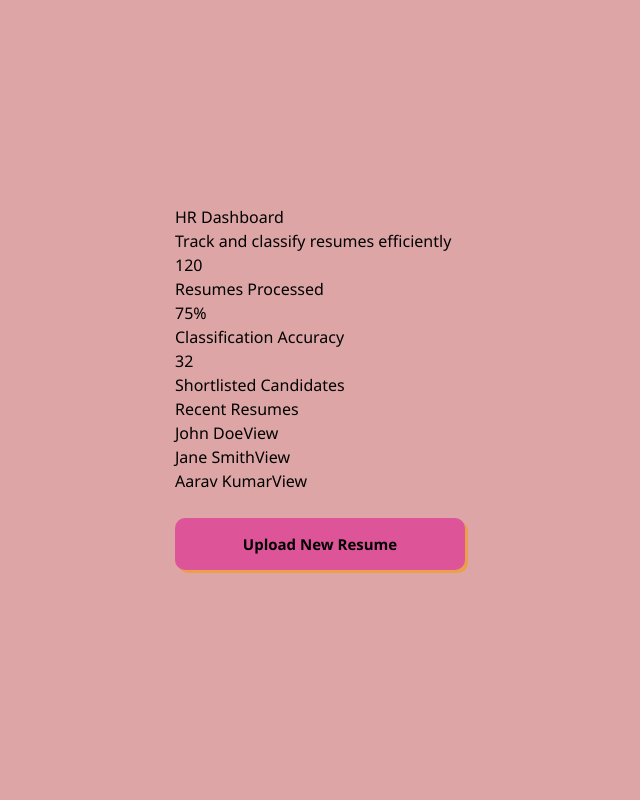
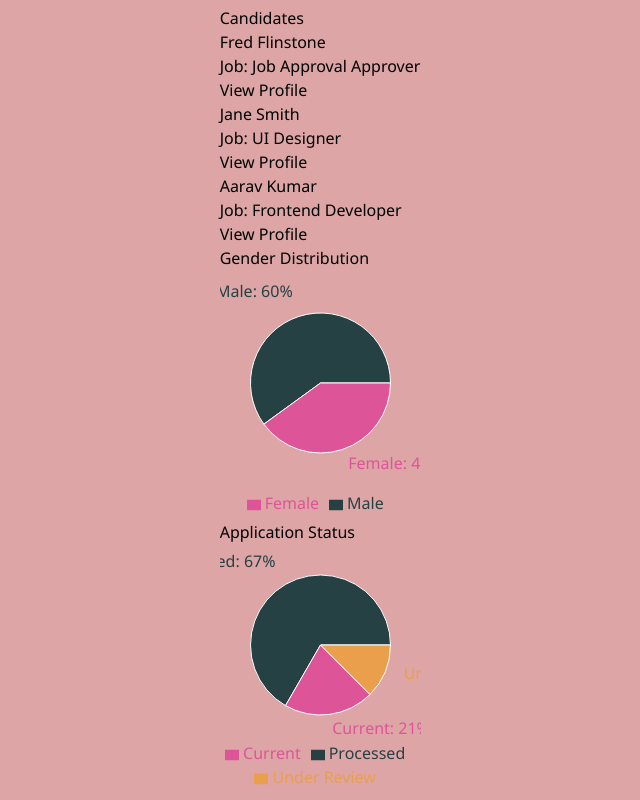
Before and after one commit to Rajs1235/LavaInternship, a React (Vite) app in the folder LavaInternship/: page /dashboard in a window 1280 px wide. Shown: the whole page, without its empty margins (320-960 px from the left). Built offline with nearby package versions, Linux system fonts and the light colour scheme.

Commit message:
feat: Update HR Dashboard with candidate selection and charts; modify Signup and StudentResumeForm components

```diff
--- a/LavaInternship/package.json
+++ b/LavaInternship/package.json
@@ -13,7 +13,8 @@
     "react": "^19.1.0",
     "react-dom": "^19.1.0",
     "react-hook-form": "^7.60.0",
-    "react-router-dom": "^7.6.3"
+    "react-router-dom": "^7.6.3",
+    "recharts": "^3.0.2"
   },
   "devDependencies": {
     "@eslint/js": "^9.29.0",
--- a/LavaInternship/src/App.jsx
+++ b/LavaInternship/src/App.jsx
@@ -15,7 +15,8 @@ function App() {
           <Routes>
             {/* Public Routes */}
 
-            <Route path="/login" element={<Login />} />
+            <Route path="/" element={<Login />} />
+
             <Route path="/signup" element={<Signup />} />
          <Route path="/dashboard" element={<HRDashboard />} />
 <Route path="/studentform" element={<StudentResumeForm />} />
--- a/LavaInternship/src/components/DashBoard.jsx
+++ b/LavaInternship/src/components/DashBoard.jsx
@@ -1,50 +1,186 @@
-import React from 'react';
+import React, { useState } from 'react';
+import { PieChart, Pie, Cell, Legend, Tooltip, ResponsiveContainer } from 'recharts';
+
+const genderData = [
+  { name: 'Male', value: 60 },
+  { name: 'Female', value: 40 },
+];
+
+const statusData = [
+  { name: 'Processed', value: 80 },
+  { name: 'Current', value: 25 },
+  { name: 'Under Review', value: 15 },
+];
+
+const COLORS = ['#264143', '#DE5499', '#E99F4C'];
+
+const candidates = [
+  {
+    name: 'Fred Flinstone',
+    location: 'Bedrock, NY',
+    phone: '724-524-0868',
+    email: 'fred@rockmail.com',
+    job: 'Job Approval Approver',
+    doc: 'fred.docx',
+    image: 'https://upload.wikimedia.org/wikipedia/en/1/16/Fred_Flintstone.png',
+  },
+  {
+    name: 'Jane Smith',
+    location: 'Springfield, IL',
+    phone: '123-456-7890',
+    email: 'jane@smithmail.com',
+    job: 'UI Designer',
+    doc: 'jane.pdf',
+    image: 'https://via.placeholder.com/150',
+  },
+  {
+    name: 'Aarav Kumar',
+    location: 'Delhi, India',
+    phone: '987-654-3210',
+    email: 'aarav@kumar.com',
+    job: 'Frontend Developer',
+    doc: 'aarav.docx',
+    image: 'https://via.placeholder.com/150/0000FF/808080?Text=Aarav',
+  },
+];
 
 const HRDashboard = () => {
+  const [selectedCandidate, setSelectedCandidate] = useState(null);
+
   return (
-    <div className="min-h-screen bg-[#dda5a5] flex flex-col items-center p-6 font-['Segoe_UI']">
-      <div className="w-full max-w-5xl bg-[#EDDCD9] border-2 border-[#264143] rounded-2xl shadow-[3px_4px_0px_1px_#E99F4C] p-6">
-        {/* Title */}
-        <h1 className="text-3xl font-extrabold text-[#264143] mb-2 text-center">HR Dashboard</h1>
-        <p className="text-lg font-semibold text-[#264143] mb-6 text-center">Track and classify resumes efficiently</p>
-
-        {/* Statistics */}
-        <div className="grid grid-cols-1 sm:grid-cols-3 gap-4 mb-8 text-center">
-          <div className="bg-white rounded-xl border-2 border-[#264143] shadow-[3px_4px_0px_1px_#E99F4C] p-4">
-            <h2 className="text-xl font-bold text-[#264143]">120</h2>
-            <p className="text-sm font-semibold text-[#264143]">Resumes Processed</p>
-          </div>
-          <div className="bg-white rounded-xl border-2 border-[#264143] shadow-[3px_4px_0px_1px_#E99F4C] p-4">
-            <h2 className="text-xl font-bold text-[#264143]">75%</h2>
-            <p className="text-sm font-semibold text-[#264143]">Classification Accuracy</p>
-          </div>
-          <div className="bg-white rounded-xl border-2 border-[#264143] shadow-[3px_4px_0px_1px_#E99F4C] p-4">
-            <h2 className="text-xl font-bold text-[#264143]">32</h2>
-            <p className="text-sm font-semibold text-[#264143]">Shortlisted Candidates</p>
-          </div>
-        </div>
-
-        {/* Recent Uploads */}
-        <div className="mb-8">
-          <h3 className="text-xl font-bold text-[#264143] mb-4">Recent Resumes</h3>
+    <div className="min-h-screen w-full bg-[#dda5a5] flex font-['Segoe_UI']">
+      {/* Sidebar */}
+      <div className="w-1/4 min-h-screen bg-white border-r border-[#264143] p-4">
+        <h2 className="text-xl font-bold text-[#264143] mb-4">Candidates</h2>
         <ul className="space-y-2">
-            {['John Doe', 'Jane Smith', 'Aarav Kumar'].map((name, i) => (
-              <li key={i} className="flex justify-between items-center bg-white border border-[#264143] px-4 py-2 rounded-lg shadow-[2px_2px_0px_0px_#E99F4C]">
-                <span className="text-[#264143] font-semibold">{name}</span>
-                <button className="bg-[#DE5499] text-white font-bold px-4 py-1 rounded-md hover:opacity-90">
-                  View
+          {candidates.map((candidate, i) => (
+            <li
+              key={i}
+              className={`p-2 border rounded-md shadow-sm cursor-pointer ${
+                selectedCandidate?.name === candidate.name ? 'bg-[#EDDCD9]' : ''
+              }`}
+              onClick={() => setSelectedCandidate(candidate)}
+            >
+              <p className="font-semibold text-[#264143]">{candidate.name}</p>
+              <p className="text-xs text-gray-600">Job: {candidate.job}</p>
+              <button className="mt-1 text-sm text-blue-600 hover:underline">
+                View Profile
               </button>
             </li>
           ))}
         </ul>
       </div>
 
-        {/* Upload Button */}
-        <div className="flex justify-center">
-          <button className="btn text-white bg-[#DE5499] font-bold py-3 px-6 rounded-xl shadow-[3px_3px_0px_0px_#E99F4C] hover:opacity-90">
-            Upload New Resume
+      {/* Main Panel */}
+      <div className="w-3/4 min-h-screen p-6 flex flex-col gap-6">
+        {!selectedCandidate ? (
+          <>
+            {/* Default View: Charts */}
+            <div className="bg-white p-4 border-2 border-[#264143] rounded-xl shadow-md">
+              <h2 className="text-xl font-bold text-[#264143] mb-4">Gender Distribution</h2>
+              <ResponsiveContainer width="100%" height={250}>
+                <PieChart>
+                  <Pie
+                    data={genderData}
+                    cx="50%"
+                    cy="50%"
+                    outerRadius={70}
+                    labelLine={false}
+                    label={({ name, percent }) => `${name}: ${(percent * 100).toFixed(0)}%`}
+                    dataKey="value"
+                  >
+                    {genderData.map((entry, index) => (
+                      <Cell key={`gender-${index}`} fill={COLORS[index % COLORS.length]} />
+                    ))}
+                  </Pie>
+                  <Legend />
+                  <Tooltip />
+                </PieChart>
+              </ResponsiveContainer>
+            </div>
+
+            <div className="bg-white p-4 border-2 border-[#264143] rounded-xl shadow-md">
+              <h2 className="text-xl font-bold text-[#264143] mb-4">Application Status</h2>
+              <ResponsiveContainer width="100%" height={250}>
+                <PieChart>
+                  <Pie
+                    data={statusData}
+                    cx="50%"
+                    cy="50%"
+                    outerRadius={70}
+                    labelLine={false}
+                    label={({ name, percent }) => `${name}: ${(percent * 100).toFixed(0)}%`}
+                    dataKey="value"
+                  >
+                    {statusData.map((entry, index) => (
+                      <Cell key={`status-${index}`} fill={COLORS[index % COLORS.length]} />
+                    ))}
+                  </Pie>
+                  <Legend />
+                  <Tooltip />
+                </PieChart>
+              </ResponsiveContainer>
+            </div>
+          </>
+        ) : (
+          <>
+            {/* Candidate Details */}
+          <div className="bg-[#EDDCD9] border-2 border-[#264143] rounded-xl shadow-[3px_4px_0px_1px_#E99F4C] p-4">
+  <h1 className="text-2xl font-extrabold text-[#264143]">{selectedCandidate.name}</h1>
+  <p className="text-sm text-[#264143]">
+    Applied for: <span className="font-semibold">{selectedCandidate.job}</span>
+  </p>
+  <div className="mt-2 flex gap-4 text-sm text-gray-600">
+    <span>📍 {selectedCandidate.location}</span>
+    <span>📞 {selectedCandidate.phone}</span>
+    <span>✉️ {selectedCandidate.email}</span>
+  </div>
+
+  {/* Buttons */}
+  <div className="mt-4 flex gap-4">
+    <button
+      className="bg-green-600 hover:bg-green-700 text-white font-semibold px-4 py-2 rounded-md"
+      onClick={() => alert(`${selectedCandidate.name} advanced!`)}
+    >
+      ✅ Advance
+    </button>
+    <button
+      className="bg-red-600 hover:bg-red-700 text-white font-semibold px-4 py-2 rounded-md"
+      onClick={() => alert(`${selectedCandidate.name} rejected.`)}
+    >
+      ❌ Reject
     </button>
   </div>
+</div>
+
+
+            <div className="flex gap-6 mt-4">
+              {/* Resume Viewer */}
+              <div className="flex-1 bg-white border-2 border-[#264143] p-4 rounded-xl shadow-md">
+                <h3 className="text-md font-bold text-[#264143] mb-2">Resume</h3>
+                <div className="h-64 w-full flex items-center justify-center border rounded bg-gray-50">
+                  <img src={selectedCandidate.image} alt="Resume" className="h-40" />
+                </div>
+              </div>
+
+              {/* Task Panel */}
+              <div className="w-1/3 bg-white border-2 border-[#264143] p-4 rounded-xl shadow-md flex flex-col gap-4">
+                <div>
+                  <h4 className="font-semibold text-[#264143]">Tasks</h4>
+                  <p className="text-xs text-gray-600">No incomplete tasks</p>
+                </div>
+                <div>
+                  <h4 className="font-semibold text-[#264143]">Documents</h4>
+                  <p className="text-sm text-blue-600 hover:underline cursor-pointer">{selectedCandidate.doc}</p>
+                </div>
+                <div>
+                  <h4 className="font-semibold text-[#264143]">Categories</h4>
+                  <p className="text-xs text-gray-600">None assigned</p>
+                </div>
+              </div>
+            </div>
+          </>
+        )}
       </div>
     </div>
   );
--- a/LavaInternship/src/components/StudentResumeForm.jsx
+++ b/LavaInternship/src/components/StudentResumeForm.jsx
@@ -28,9 +28,9 @@ const StudentResumeForm = () => {
   };
 
   return (
-    <div className="min-h-screen bg-gradient-to-r from-teal-200 to-blue-200 flex items-center justify-center p-6">
+    <div className="min-h-screen  flex items-center justify-center p-6">
       <div className="bg-white shadow-xl rounded-2xl p-8 w-full max-w-3xl">
-        <h2 className="text-2xl font-semibold text-center text-gray-800 mb-6">🎓 Student Resume Form</h2>
+        <h2 className="text-2xl font-semibold text-center text-gray-800 mb-6">🎓 Employee Resume Form</h2>
         <form onSubmit={handleSubmit} className="space-y-4">
           <div className="grid grid-cols-1 md:grid-cols-2 gap-4">
             <div>
@@ -61,6 +61,15 @@ const StudentResumeForm = () => {
               <label className="block font-medium mb-1">Graduation Marks (%)</label>
               <input type="text" name="gradMarks" className="w-full border rounded-md px-3 py-2" required />
             </div>
+                  <div>
+              <label className="block font-medium mb-1">Gender</label>
+              <select name="Gender" className="w-full border rounded-md px-3 py-2" required>
+<option value="M">Male</option>
+<option value="F">Female</option>
+
+              </select>
+
+            </div>
             <div>
               <label className="block font-medium mb-1">Work Preference</label>
               <select name="workPref" className="w-full border rounded-md px-3 py-2" required>
@@ -69,11 +78,12 @@ const StudentResumeForm = () => {
                 <option value="Office">Office</option>
               </select>
             </div>
+            <div>
+              <label className="block font-medium mb-1">Linked-In</label>
+              <input type="text" name="name" className="w-full border rounded-md px-3 py-2" placeholder='Enter Linkedin URL'required />
+            </div>
           </div>
-          <div>
-            <label className="block font-medium mb-1">Work Experience</label>
-            <textarea name="experience" className="w-full border rounded-md px-3 py-2" rows="3" placeholder="Write your experience (if any)..." />
-          </div>
+
           <div>
             <label className="block font-medium mb-1">Upload Resume (PDF)</label>
             <input type="file" name="resume" accept=".pdf" className="w-full border rounded-md px-3 py-2" required />
```
Also changed, not shown: LavaInternship/src/components/Signup.jsx (+19 -16 lines), 1 other file (tests, documents, lock files or other folders). Lines whose indentation alone changed are shown as unchanged.
